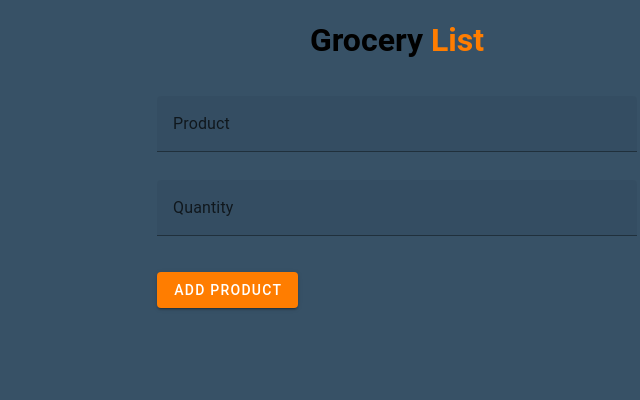
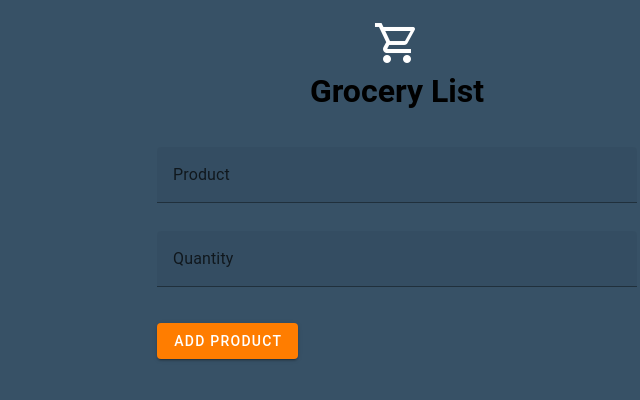
Before and after one commit to videothrone/grocery-list, a Vue app: page / in a window 1280 px wide. Shown: the top 400 px of the page, without its empty margins (243-883 px from the left). Built offline with nearby package versions, Linux system fonts and the light colour scheme; a web font is replaced by a local one.

Commit message:
✨ Add header icon

```diff
--- a/src/components/header/Header.vue
+++ b/src/components/header/Header.vue
@@ -3,7 +3,8 @@
     <v-row>
       <v-col cols="12">
         <h1 class="header__headline display-1 text-center">
-          Grocery<span class="header__headline--orange"> List</span>
+          <v-icon class="header__headline-icon">mdi-cart-outline</v-icon>
+          <div>Grocery List</div>
         </h1>
       </v-col>
     </v-row>
```
